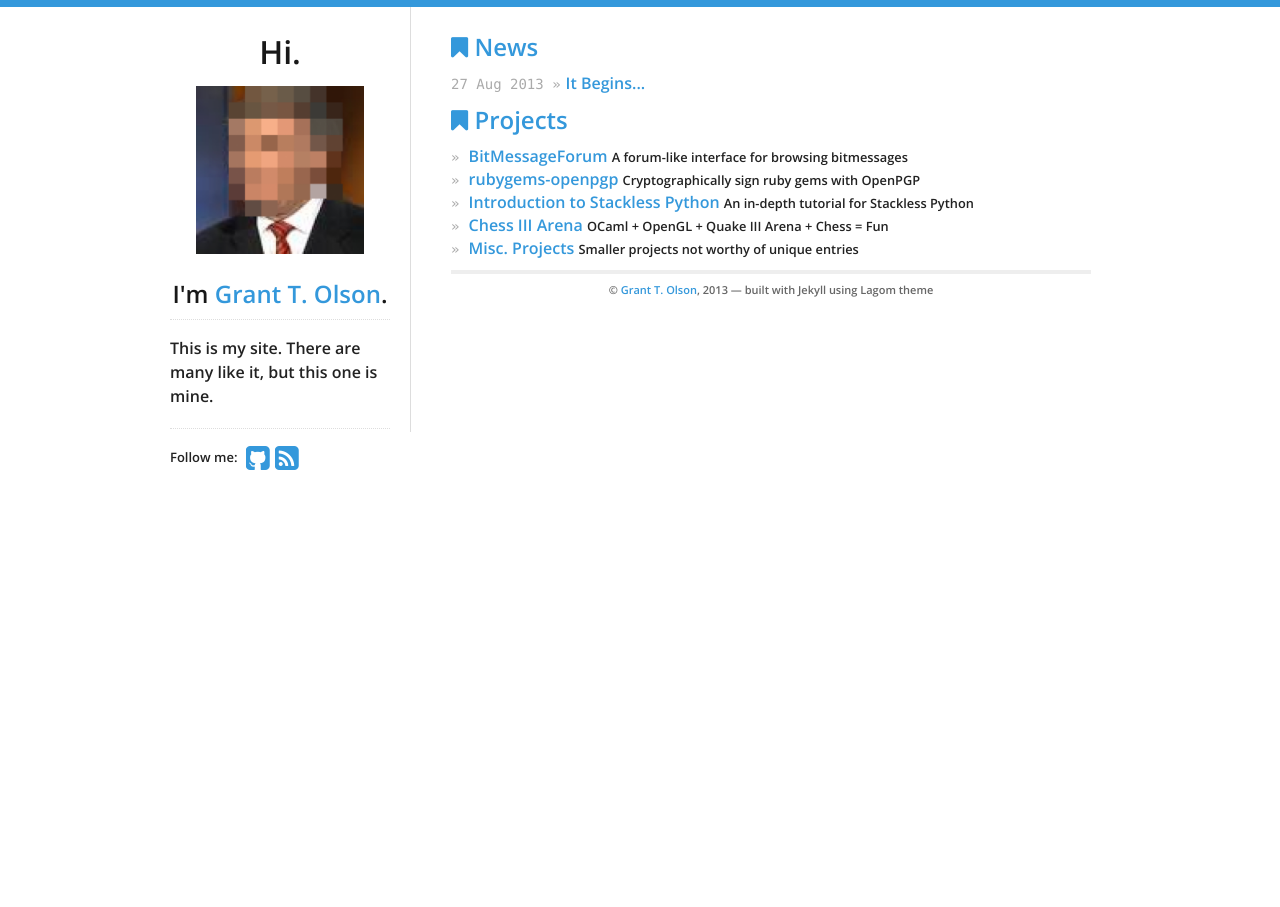
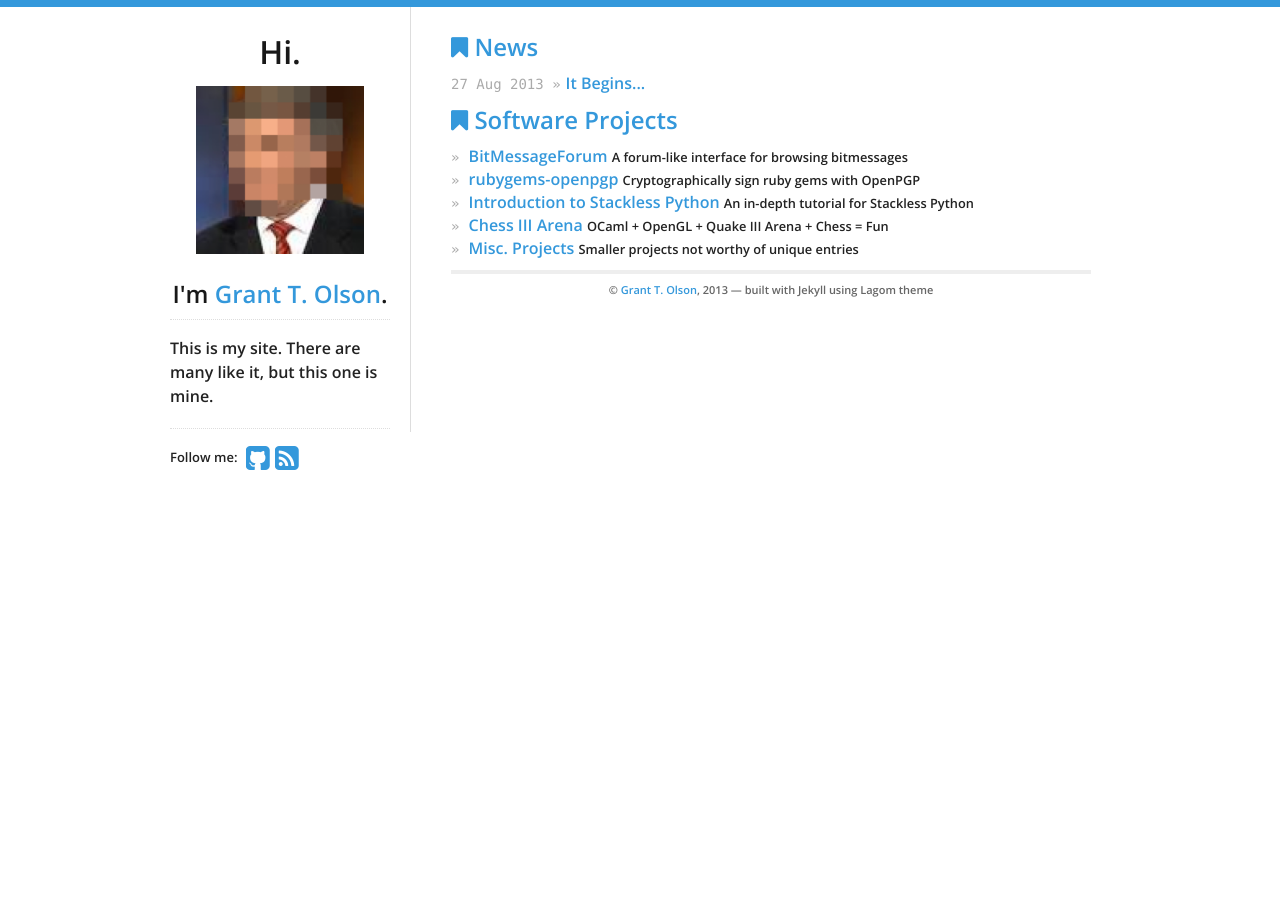
Before and after one commit to grant-olson/grant-olson.github.io, a Jekyll site: the page built from index.html, in a window 1280 px wide. Built offline with Jekyll 4.4.1, drawn with Linux system fonts in a browser that asks for light colours.

Commit message:
Clarify projects

```diff
--- a/index.html
+++ b/index.html
@@ -13,7 +13,7 @@ title: Posts
     {% endfor %}
   </ul>
 
-  <h2><i class="icon-bookmark"></i> Projects</h2>
+  <h2><i class="icon-bookmark"></i> Software Projects</h2>
   <ul id="blog-posts" class="posts">
     {% for post in site.posts %}
       {% if post.category == 'projects' %}
```
